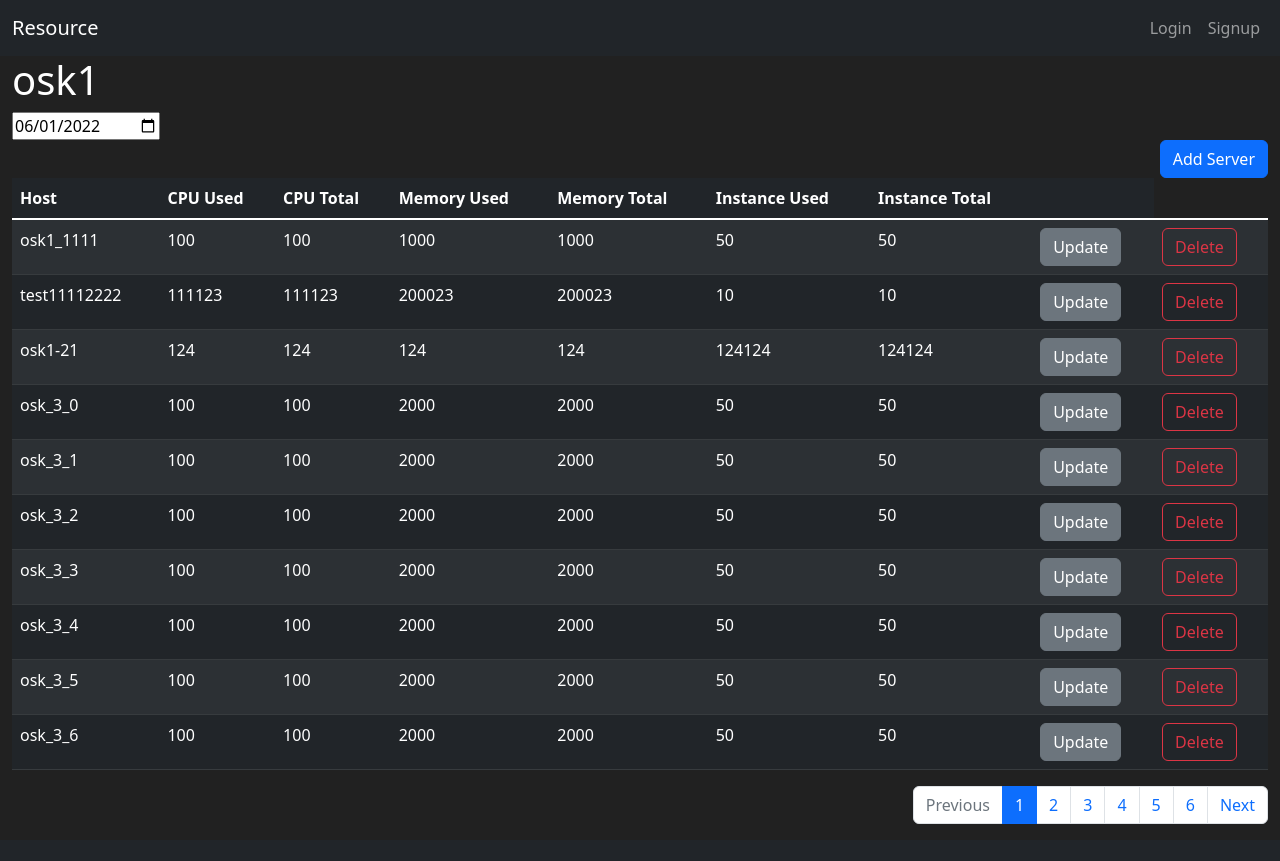
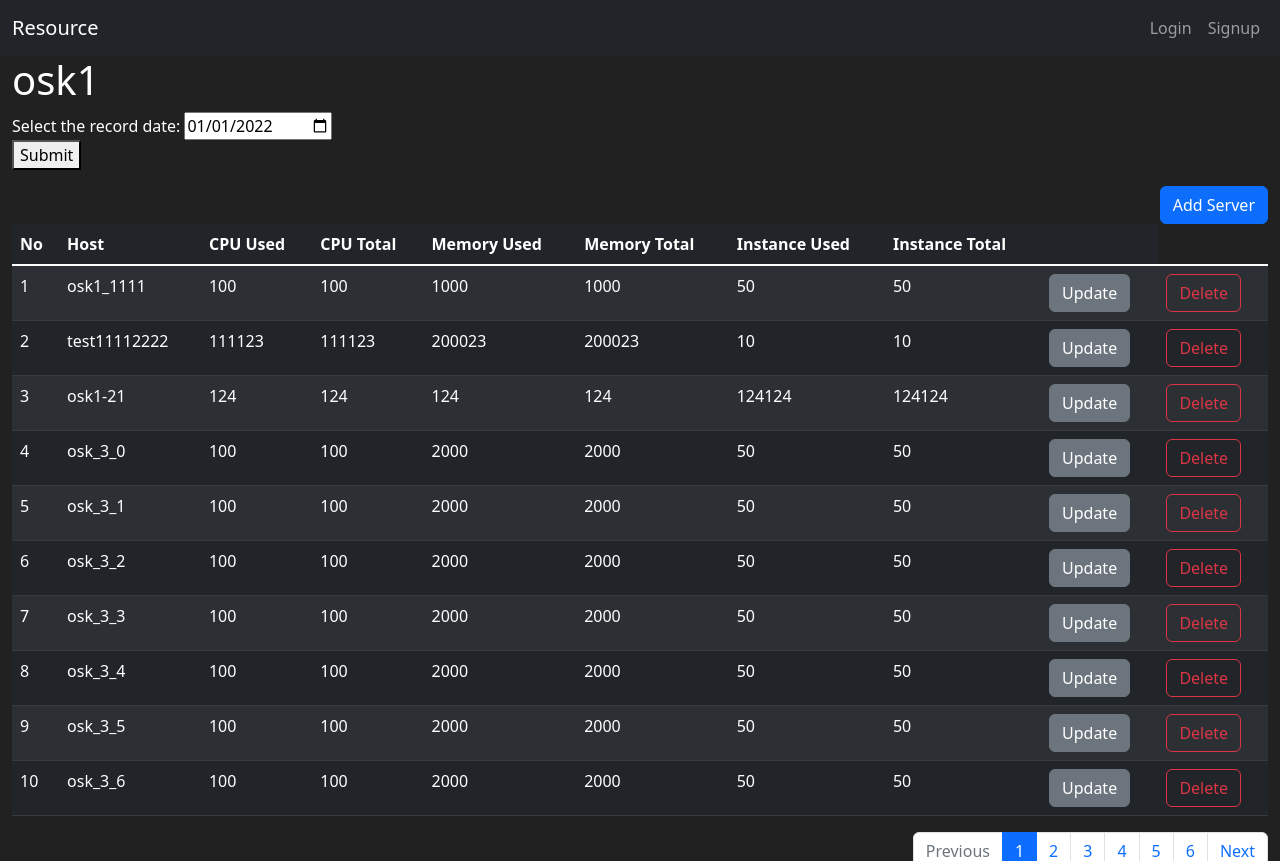
Before and after one commit to hong-per/flask_crypto, a Flask app: page /region/2/ in a window 1280 px wide. Shown: the top 861 px of the page. Before the commit the page ends 824 px from the top, so only its background shows below. Run offline with Flask 2, Linux system fonts and the light colour scheme; data comes from the database, SQL or seed files in the repository.

Commit message:
add date input form and server no in reion detail page

```diff
--- a/resource/templates/region/region_detail.html
+++ b/resource/templates/region/region_detail.html
@@ -7,15 +7,21 @@
 {% block content %}
 <div class="container-fluid">
     <h1>{{ region.name }}</h1>
-    <div>
-        <input type="date" id="date" name="date" value="2022-06-01">
-    </div>
+    <form>
+        <label for="date">Select the record date:
+          <input type="date" id="date" name="date" value="2022-01-01">
+        </label>
+        <p>
+          <button>Submit</button>
+        </p>
+      </form>
     <div class="d-grid gap-2 d-md-flex justify-content-md-end">
         <a class="btn btn-primary" href="{{ url_for('server.create', region_id=region.id) }}" role="button">Add Server</a>
     </div>
     <table class="table table-hover table-striped table-dark">
         <thead>
         <tr>
+            <th scope="col">No</th>
             <th scope="col">Host</th>
             <th scope="col">CPU Used</th>
             <th scope="col">CPU Total</th>
@@ -29,6 +35,7 @@
         <tbody class="table-group-divider">
             {% for server in servers.items %}
         <tr>
+            <td>{{ ((servers.page-1) * servers.per_page) + loop.index }}</td>
             <td>{{ server.host }}</td>
             <td>{{ server.cpu }}</td>
             <td>{{ server.cpu }}</td>
```
